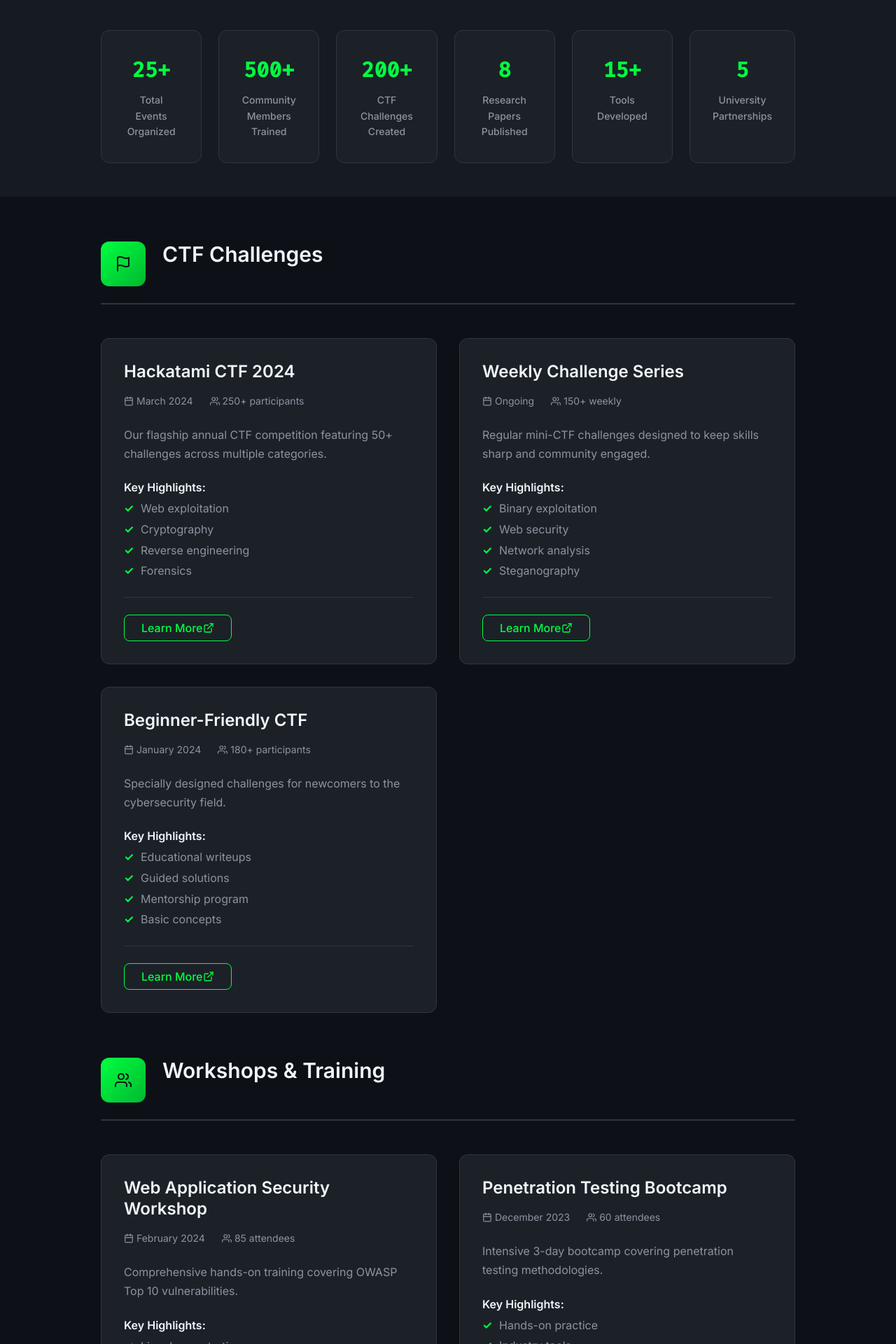
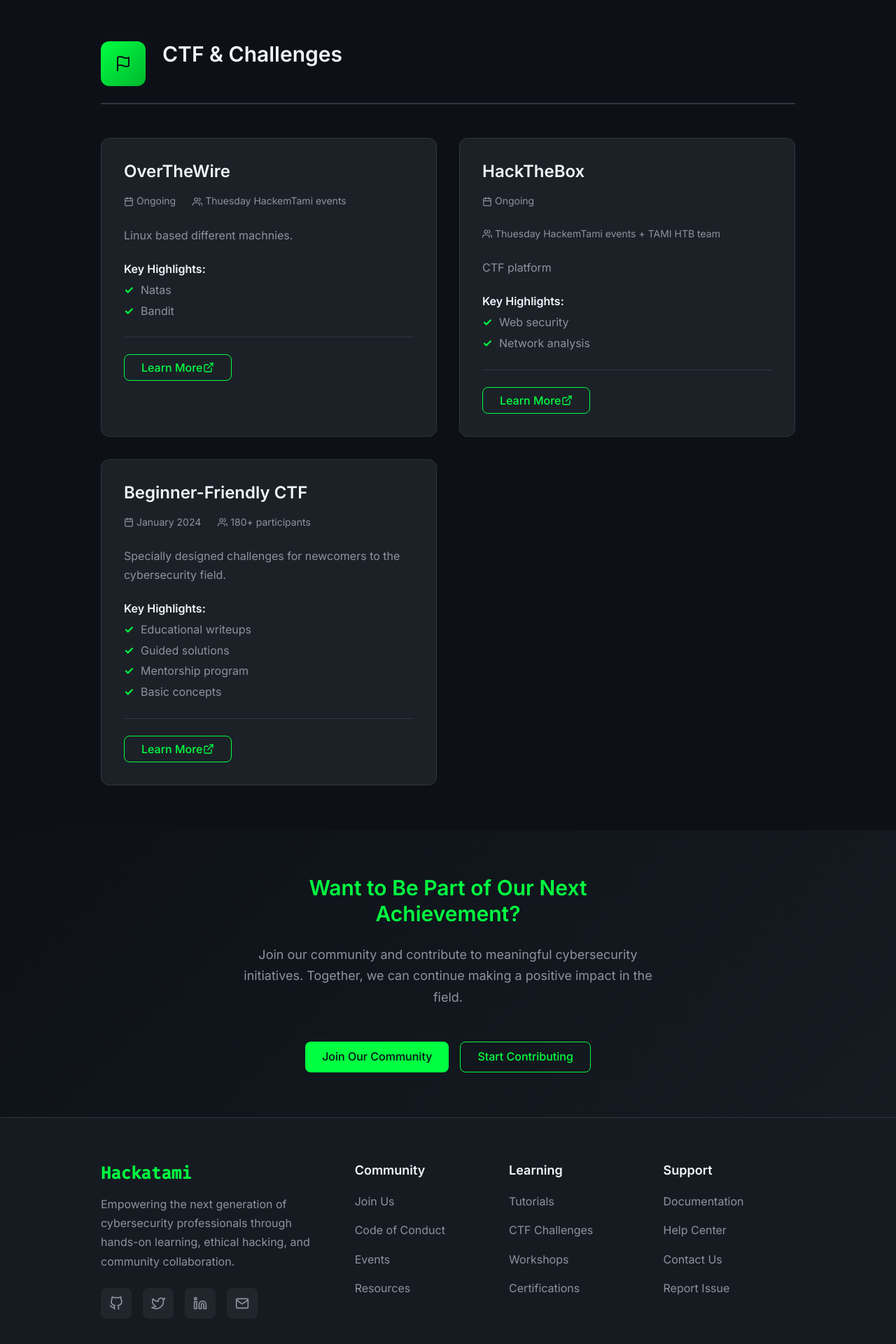
Before and after one commit to hackatami/hackatami.github.io, a React (Vite) app: page /#/what-we-did in a window 1280 px wide. Shown: the part 400-2320 px from the top of the page at 70% size. Built offline with nearby package versions, Linux system fonts and the light colour scheme.

Commit message:
testing working?

```diff
--- a/package.json
+++ b/package.json
@@ -3,7 +3,7 @@
   "private": true,
   "version": "0.0.0",
   "type": "module",
-  "homepage": "https://hackatami.github.io/website/",
+  "homepage": "https://hackatami.github.io/",
   "scripts": {
     "dev": "vite",
     "build": "vite build",
--- a/src/pages/FuturePlans.jsx
+++ b/src/pages/FuturePlans.jsx
@@ -353,7 +353,7 @@
               <p>
                 Our future plans are driven by community input and collaboration.
                 We want to hear your ideas, suggestions, and feedback to ensure
-                we're building the cybersecurity education platform you need.
+                we&apos;re building the cybersecurity education platform you need.
               </p>
 
               <div className="involvement-ways">
--- a/src/pages/Home.jsx
+++ b/src/pages/Home.jsx
@@ -105,7 +105,7 @@
           <div className="mission-content">
             <div className="mission-text">
               <p>
-                At Hackatami, we believe that cybersecurity is not just about technology—it's about
+                At Hackatami, we believe that cybersecurity is not just about technology—it&apos;s about
                 people, ethics, and community. We provide a platform where aspiring security
                 professionals can learn, practice, and grow in a supportive environment.
               </p>
--- a/src/pages/WhatWeDid.jsx
+++ b/src/pages/WhatWeDid.jsx
@@ -1,25 +1,25 @@
-import { FiFlag, FiUsers, FiBook, FiTool, FiAward, FiCalendar, FiExternalLink } from 'react-icons/fi'
+import { FiFlag, FiUsers, FiCalendar, FiExternalLink } from 'react-icons/fi'
 import './WhatWeDid.css'
 
 const WhatWeDid = () => {
   const achievements = [
     {
-      category: 'CTF Challenges',
+      category: 'CTF & Challenges',
       icon: FiFlag,
       items: [
         {
-          title: 'Hackatami CTF 2024',
-          description: 'Our flagship annual CTF competition featuring 50+ challenges across multiple categories.',
-          date: 'March 2024',
-          participants: '250+ participants',
-          highlights: ['Web exploitation', 'Cryptography', 'Reverse engineering', 'Forensics']
+          title: 'OverTheWire',
+          description: 'Linux based different machnies.',
+          date: 'Ongoing',
+          participants: 'Thuesday HackemTami events',
+          highlights: ['Natas', 'Bandit']
         },
         {
-          title: 'Weekly Challenge Series',
-          description: 'Regular mini-CTF challenges designed to keep skills sharp and community engaged.',
+          title: 'HackTheBox',
+          description: 'CTF platform',
           date: 'Ongoing',
-          participants: '150+ weekly',
-          highlights: ['Binary exploitation', 'Web security', 'Network analysis', 'Steganography']
+          participants: 'Thuesday HackemTami events + TAMI HTB team',
+          highlights: ['Web security', 'Network analysis']
         },
         {
           title: 'Beginner-Friendly CTF',
@@ -29,125 +29,9 @@
           highlights: ['Educational writeups', 'Guided solutions', 'Mentorship program', 'Basic concepts']
         }
       ]
-    },
-    {
-      category: 'Workshops & Training',
-      icon: FiUsers,
-      items: [
-        {
-          title: 'Web Application Security Workshop',
-          description: 'Comprehensive hands-on training covering OWASP Top 10 vulnerabilities.',
-          date: 'February 2024',
-          participants: '85 attendees',
-          highlights: ['Live demonstrations', 'Practical labs', 'Real-world scenarios', 'Certification']
-        },
-        {
-          title: 'Penetration Testing Bootcamp',
-          description: 'Intensive 3-day bootcamp covering penetration testing methodologies.',
-          date: 'December 2023',
-          participants: '60 attendees',
-          highlights: ['Hands-on practice', 'Industry tools', 'Report writing', 'Ethics focus']
-        },
-        {
-          title: 'Incident Response Training',
-          description: 'Training program focused on cybersecurity incident response and forensics.',
-          date: 'November 2023',
-          participants: '70 attendees',
-          highlights: ['Live simulations', 'Forensic tools', 'Team coordination', 'Documentation']
-        }
-      ]
-    },
-    {
-      category: 'Research & Publications',
-      icon: FiBook,
-      items: [
-        {
-          title: 'IoT Security Analysis Paper',
-          description: 'Research paper analyzing security vulnerabilities in common IoT devices.',
-          date: 'April 2024',
-          participants: 'Research Team',
-          highlights: ['Vulnerability discovery', 'Responsible disclosure', 'Industry impact', 'Peer review']
-        },
-        {
-          title: 'Machine Learning Security Study',
-          description: 'Investigation into adversarial attacks on machine learning models.',
-          date: 'January 2024',
-          participants: 'ML Security Group',
-          highlights: ['Novel attack vectors', 'Defense mechanisms', 'Academic publication', 'Conference presentation']
-        },
-        {
-          title: 'Blockchain Security Audit',
-          description: 'Security audit of smart contracts and blockchain implementations.',
-          date: 'October 2023',
-          participants: 'Blockchain Team',
-          highlights: ['Smart contract analysis', 'Vulnerability assessment', 'Best practices', 'Community sharing']
-        }
-      ]
-    },
-    {
-      category: 'Tool Development',
-      icon: FiTool,
-      items: [
-        {
-          title: 'HackaScan - Vulnerability Scanner',
-          description: 'Open-source vulnerability scanner designed for educational purposes.',
-          date: 'Ongoing',
-          participants: 'Dev Community',
-          highlights: ['Open source', 'Educational focus', 'Active development', '500+ GitHub stars']
-        },
-        {
-          title: 'CTF Platform',
-          description: 'Custom-built platform for hosting and managing CTF competitions.',
-          date: 'March 2024',
-          participants: 'Platform Team',
-          highlights: ['Real-time scoring', 'Team management', 'Challenge hosting', 'Analytics dashboard']
-        },
-        {
-          title: 'Security Automation Scripts',
-          description: 'Collection of scripts for automating common security tasks.',
-          date: 'February 2024',
-          participants: 'Automation Team',
-          highlights: ['Python scripts', 'Bash automation', 'Documentation', 'Community contributions']
-        }
-      ]
-    },
-    {
-      category: 'Community Partnerships',
-      icon: FiAward,
-      items: [
-        {
-          title: 'University Collaboration Program',
-          description: 'Partnership with local universities to provide cybersecurity education.',
-          date: 'Ongoing',
-          participants: '5 universities',
-          highlights: ['Guest lectures', 'Internship programs', 'Research collaboration', 'Student mentorship']
-        },
-        {
-          title: 'Industry Advisory Board',
-          description: 'Board of industry professionals providing guidance and mentorship.',
-          date: 'Established 2023',
-          participants: '12 industry experts',
-          highlights: ['Career guidance', 'Industry insights', 'Networking events', 'Job placement']
-        },
-        {
-          title: 'Open Source Contributions',
-          description: 'Active contributions to major cybersecurity open source projects.',
-          date: 'Ongoing',
-          participants: 'Community members',
-          highlights: ['Bug fixes', 'Feature additions', 'Documentation', 'Security improvements']
-        }
-      ]
     }
   ]
 
-  const stats = [
-    { label: 'Total Events Organized', value: '25+' },
-    { label: 'Community Members Trained', value: '500+' },
-    { label: 'CTF Challenges Created', value: '200+' },
-    { label: 'Research Papers Published', value: '8' },
-    { label: 'Tools Developed', value: '15+' },
-    { label: 'University Partnerships', value: '5' }
-  ]
 
   return (
     <div className="what-we-did">
@@ -159,22 +43,8 @@
             <p>
               Explore our journey of achievements, contributions, and impact in the
               cybersecurity community. From CTF competitions to research publications,
-              here's how we've been making a difference.
+              here&apos;s how we&apos;ve been making a difference.
             </p>
-          </div>
-        </div>
-      </section>
-
-      {/* Stats Section */}
-      <section className="stats-section">
-        <div className="container">
-          <div className="stats-grid">
-            {stats.map((stat, index) => (
-              <div key={index} className="stat-card">
-                <div className="stat-value">{stat.value}</div>
-                <div className="stat-label">{stat.label}</div>
-              </div>
-            ))}
           </div>
         </div>
       </section>
@@ -237,51 +107,6 @@
         </div>
       </section>
 
-      {/* Recognition Section */}
-      <section className="recognition">
-        <div className="container">
-          <div className="section-header">
-            <h2>Recognition & Impact</h2>
-            <p>
-              Our contributions have been recognized by the cybersecurity community
-              and have made a meaningful impact on security education and research.
-            </p>
-          </div>
-
-          <div className="recognition-grid">
-            <div className="recognition-card">
-              <h3>Community Recognition</h3>
-              <ul>
-                <li>Featured in Cybersecurity Education Quarterly</li>
-                <li>Winner of "Best Community Initiative" at SecCon 2024</li>
-                <li>Recognized by SANS Institute for educational contributions</li>
-                <li>Highlighted in InfoSec community newsletter</li>
-              </ul>
-            </div>
-
-            <div className="recognition-card">
-              <h3>Media Coverage</h3>
-              <ul>
-                <li>Interview on CyberSecTalk Podcast</li>
-                <li>Article feature in Security Magazine</li>
-                <li>Panel discussion at RSA Conference</li>
-                <li>Guest speaker at DEF CON Education Track</li>
-              </ul>
-            </div>
-
-            <div className="recognition-card">
-              <h3>Academic Impact</h3>
-              <ul>
-                <li>Research cited in 15+ academic papers</li>
-                <li>Curriculum adopted by 3 universities</li>
-                <li>Tools used in 10+ academic courses</li>
-                <li>Student thesis supervision and mentorship</li>
-              </ul>
-            </div>
-          </div>
-        </div>
-      </section>
-
       {/* Call to Action */}
       <section className="cta-section">
         <div className="container">
@@ -305,5 +130,4 @@
     </div>
   )
 }
-
 export default WhatWeDid
--- a/vite.config.js
+++ b/vite.config.js
@@ -4,7 +4,7 @@
 // https://vitejs.dev/config/
 export default defineConfig({
   plugins: [react()],
-  base: '/website/',
+  base: '/',
   build: {
     outDir: 'dist'
   }
```
Also changed, not shown: .eslintrc.cjs (added), 1 other file (tests, documents, lock files or other folders).
